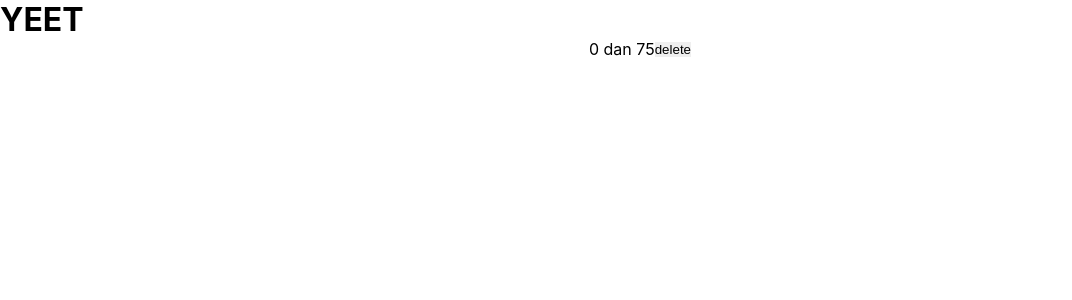
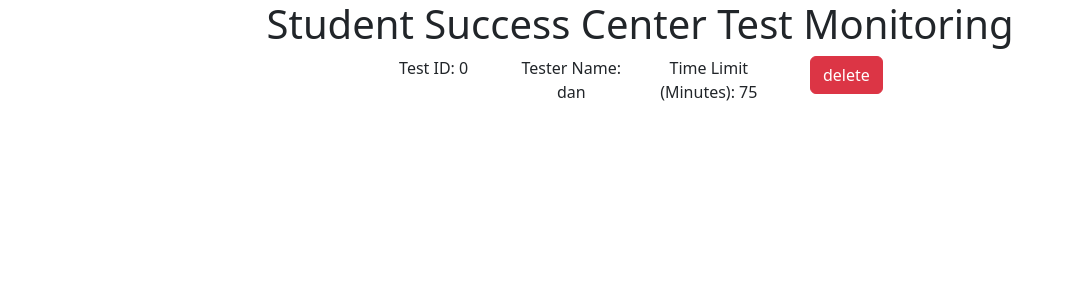
Before and after one commit to DanLanfear/ssc-testing, a React (Create React App) app: page / in a window 1280 px wide. Shown: the top 300 px of the page, without its empty margins (0-1072 px from the left). Built offline with nearby package versions, Linux system fonts and the light colour scheme.

Commit message:
Implemented Bootstrap grid styling

```diff
--- a/package.json
+++ b/package.json
@@ -6,7 +6,9 @@
     "@testing-library/jest-dom": "^5.16.5",
     "@testing-library/react": "^13.4.0",
     "@testing-library/user-event": "^13.5.0",
+    "bootstrap": "^5.2.3",
     "react": "^18.2.0",
+    "react-bootstrap": "^2.7.0",
     "react-dom": "^18.2.0",
     "react-scripts": "5.0.1",
     "web-vitals": "^2.1.4"
--- a/src/App.css
+++ b/src/App.css
@@ -1,16 +1,21 @@
-* {
+/* * {
   margin: 0;
   padding: 0;
   border: 0;
+} */
+
+.test-entity {
+  justify-self: center;
+  justify-items: center;
+  text-align: center;
 }
 
-.test-entity {
-  display: flex;
-  align-items: center;
-  justify-content: center;
+.main-board {
+  width: 100%;
+  justify-items: center;
 }
-@media (prefers-reduced-motion: no-preference) {
-  .App-logo {
-    animation: App-logo-spin infinite 20s linear;
-  }
+
+.main-container {
+  display: grid;
+  justify-items: center;
 }
--- a/src/App.js
+++ b/src/App.js
@@ -1,10 +1,11 @@
 import "./App.css";
 import Board from "./components/Board";
+import "bootstrap/dist/css/bootstrap.min.css";
 
 function App() {
   return (
-    <div>
-      <h1>YEET</h1>
+    <div className="main-container">
+      <h1 className="title">Student Success Center Test Monitoring</h1>
       <Board />
       {/* button for adding a test */}
     </div>
--- a/src/components/Board.js
+++ b/src/components/Board.js
@@ -32,7 +32,7 @@ class Board extends React.Component {
   // render function for the board
   render() {
     return (
-      <div>
+      <div className="container">
         {this.renderTest(0)}
         {this.renderTest(1)}
         {this.renderTest(2)}
--- a/src/components/Test.js
+++ b/src/components/Test.js
@@ -1,12 +1,17 @@
 import React from "react";
+import Button from "react-bootstrap/Button";
 
 function Test(props) {
   // shows a test entity
   // has name of tester, time left, button to end test
   return (
-    <div className="test-entity">
-      {props.test.id} {props.test.name} {props.test.timeLimit}
-      <button>delete</button>
+    <div className="row test-entity">
+      <div className="col test-entity">Test ID: {props.test.id}</div>
+      <div className="col">Tester Name: {props.test.name}</div>
+      <div className="col">Time Limit (Minutes): {props.test.timeLimit}</div>
+      <div className="col">
+        <Button variant="danger">delete</Button>
+      </div>
     </div>
   );
 }
```
Also changed, not shown: 1 other file (tests, documents, lock files or other folders).
